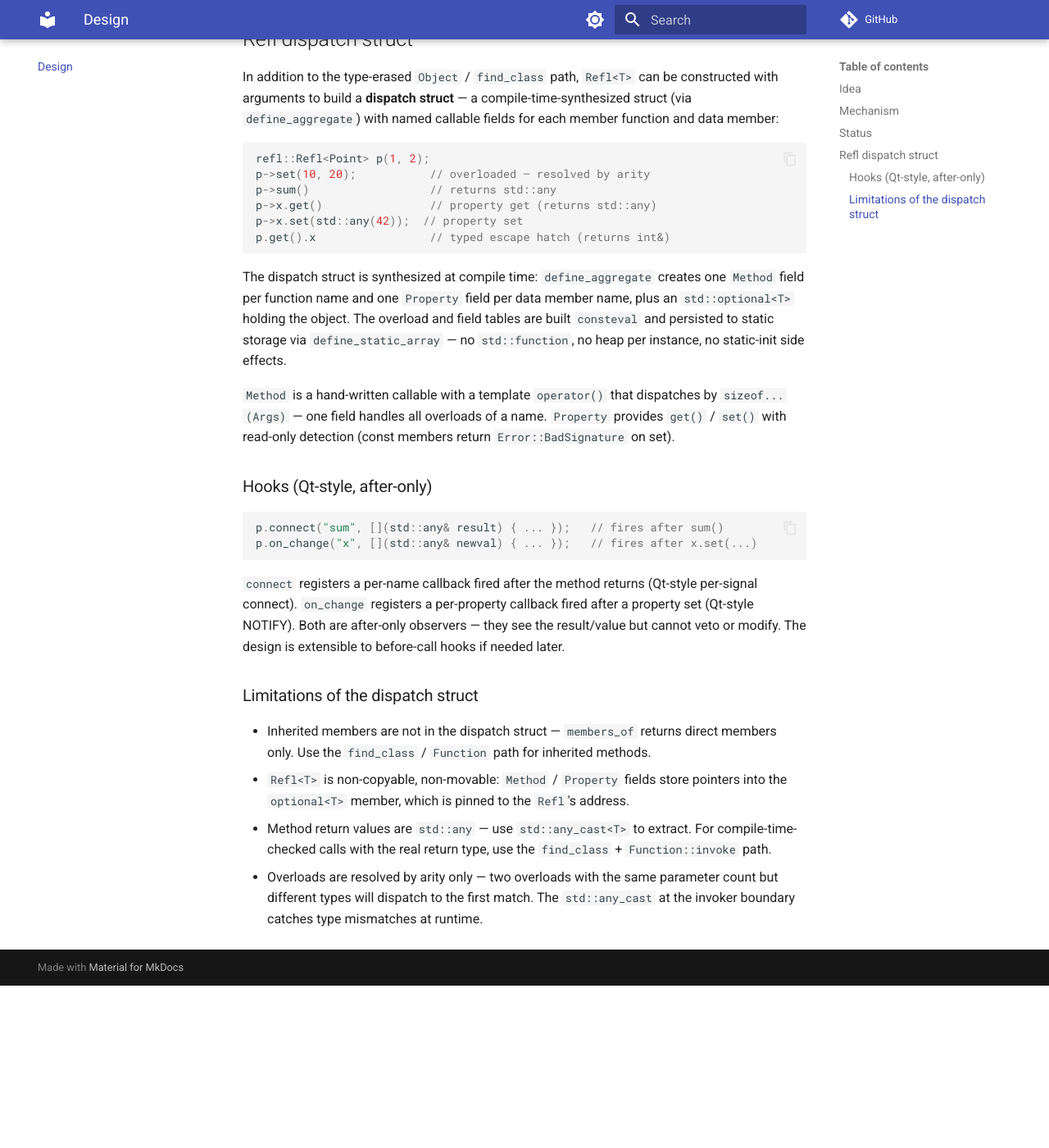
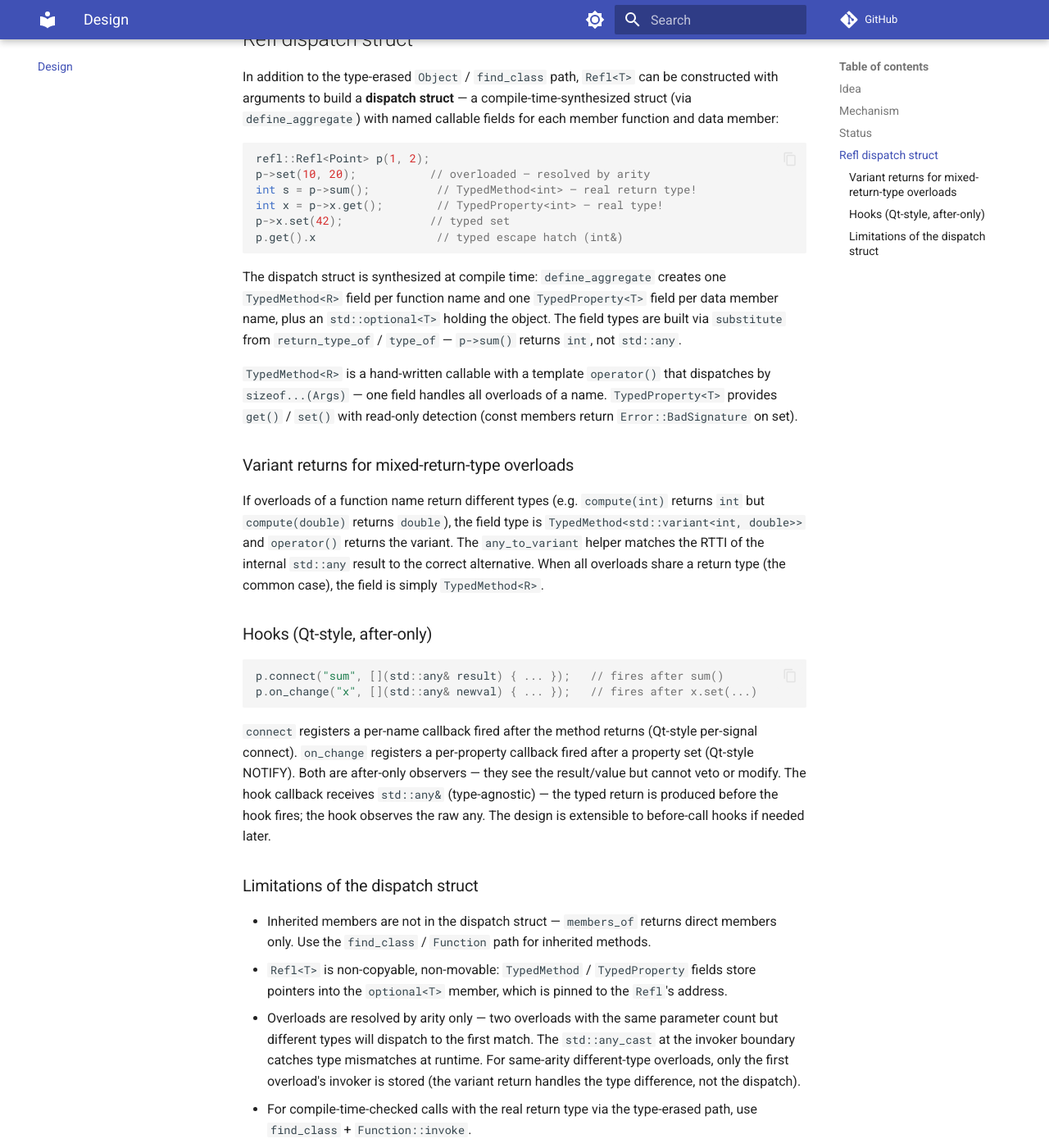
Before and after one commit to w2xel/refl, an MkDocs documentation site: the page built from docs/content/design.md, in a window 1280 px wide and 1400 px high, scrolled down 3255 px. Shown: the whole window at 82% size. Built offline with MkDocs 1.6.1 and Material for MkDocs 9.7.7, drawn with Linux system fonts in a browser that asks for light colours; comment, search, counter and statistics services are not loaded; before the commit the page ends 4457 px from its top, so only the background shows below that.

Commit message:
Replace std::any returns with typed TypedMethod<R> / TypedProperty<T>
The dispatch struct now uses TypedMethod<R> (returns the real type R,
not std::any) and TypedProperty<T> (get() returns T, set() takes T).
Field types are built via substitute() from return_type_of / type_of
inside define_aggregate — p->sum() returns int, p->x.get() returns int.

Variant return path: when overloads of a function name return different
types (e.g. compute(int) returns int, compute(double) returns double),
the field is TypedMethod<std::variant<R1, R2, ...>> and operator()
returns the variant. any_to_variant matches RTTI to the correct
alternative. Common case (same return type) collapses to TypedMethod<R>.

Population builds per-name static OverloadEntry arrays via template-for
over members, resolving each overload's invoker at compile time. No
std::function, no heap per instance, no std::any at the call site.

Hooks (connect/on_change) still receive std::any& internally (type-
agnostic); the typed return is produced before the hook fires.

Tests updated: no more std::any_cast on Refl<T> dispatch calls.
Added variant test: Mixed::compute(int) returns int, compute(double)
returns double — field is TypedMethod<variant<int,double>>.

Generated by Mistral Vibe.
Co-Authored-By: Mistral Vibe <vibe@mistral.ai>

````diff
--- a/docs/content/design.md
+++ b/docs/content/design.md
@@ -141,23 +141,31 @@ callable fields for each member function and data member:
 ```cpp
 refl::Refl<Point> p(1, 2);
 p->set(10, 20);           // overloaded — resolved by arity
-p->sum()                  // returns std::any
-p->x.get()                // property get (returns std::any)
-p->x.set(std::any(42));  // property set
-p.get().x                 // typed escape hatch (returns int&)
+int s = p->sum();          // TypedMethod<int> — real return type!
+int x = p->x.get();        // TypedProperty<int> — real type!
+p->x.set(42);             // typed set
+p.get().x                  // typed escape hatch (int&)
 ```
 
 The dispatch struct is synthesized at compile time: `define_aggregate`
-creates one `Method` field per function name and one `Property` field per
-data member name, plus an `std::optional<T>` holding the object.  The
-overload and field tables are built `consteval` and persisted to static
-storage via `define_static_array` — no `std::function`, no heap per
-instance, no static-init side effects.
+creates one `TypedMethod<R>` field per function name and one
+`TypedProperty<T>` field per data member name, plus an `std::optional<T>`
+holding the object.  The field types are built via `substitute` from
+`return_type_of` / `type_of` — `p->sum()` returns `int`, not `std::any`.
 
-`Method` is a hand-written callable with a template `operator()` that
-dispatches by `sizeof...(Args)` — one field handles all overloads of a
-name.  `Property` provides `get()` / `set()` with read-only detection
-(const members return `Error::BadSignature` on set).
+`TypedMethod<R>` is a hand-written callable with a template `operator()`
+that dispatches by `sizeof...(Args)` — one field handles all overloads of
+a name.  `TypedProperty<T>` provides `get()` / `set()` with read-only
+detection (const members return `Error::BadSignature` on set).
+
+### Variant returns for mixed-return-type overloads
+
+If overloads of a function name return different types (e.g. `compute(int)`
+returns `int` but `compute(double)` returns `double`), the field type is
+`TypedMethod<std::variant<int, double>>` and `operator()` returns the
+variant.  The `any_to_variant` helper matches the RTTI of the internal
+`std::any` result to the correct alternative.  When all overloads share a
+return type (the common case), the field is simply `TypedMethod<R>`.
 
 ### Hooks (Qt-style, after-only)
 
@@ -170,20 +178,23 @@ p.on_change("x", [](std::any& newval) { ... });   // fires after x.set(...)
 (Qt-style per-signal connect).  `on_change` registers a per-property
 callback fired after a property set (Qt-style NOTIFY).  Both are
 after-only observers — they see the result/value but cannot veto or
-modify.  The design is extensible to before-call hooks if needed later.
+modify.  The hook callback receives `std::any&` (type-agnostic) — the
+typed return is produced before the hook fires; the hook observes the raw
+any.  The design is extensible to before-call hooks if needed later.
 
 ### Limitations of the dispatch struct
 
 - Inherited members are not in the dispatch struct — `members_of` returns
   direct members only.  Use the `find_class` / `Function` path for
   inherited methods.
-- `Refl<T>` is non-copyable, non-movable: `Method` / `Property` fields
-  store pointers into the `optional<T>` member, which is pinned to the
-  `Refl`'s address.
-- Method return values are `std::any` — use `std::any_cast<T>` to extract.
-  For compile-time-checked calls with the real return type, use the
-  `find_class` + `Function::invoke` path.
+- `Refl<T>` is non-copyable, non-movable: `TypedMethod` / `TypedProperty`
+  fields store pointers into the `optional<T>` member, which is pinned
+  to the `Refl`'s address.
 - Overloads are resolved by arity only — two overloads with the same
   parameter count but different types will dispatch to the first match.
   The `std::any_cast` at the invoker boundary catches type mismatches at
-  runtime.
+  runtime.  For same-arity different-type overloads, only the first
+  overload's invoker is stored (the variant return handles the type
+  difference, not the dispatch).
+- For compile-time-checked calls with the real return type via the
+  type-erased path, use `find_class` + `Function::invoke`.
````
Also changed, not shown: 3 other files.
